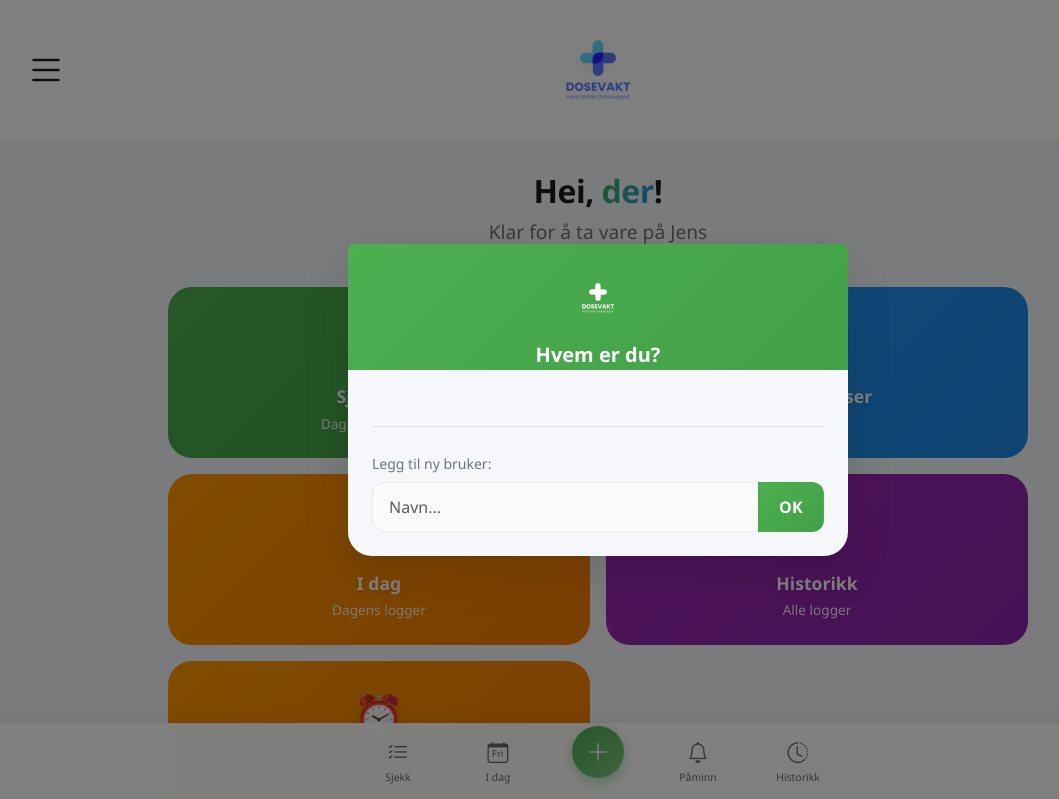
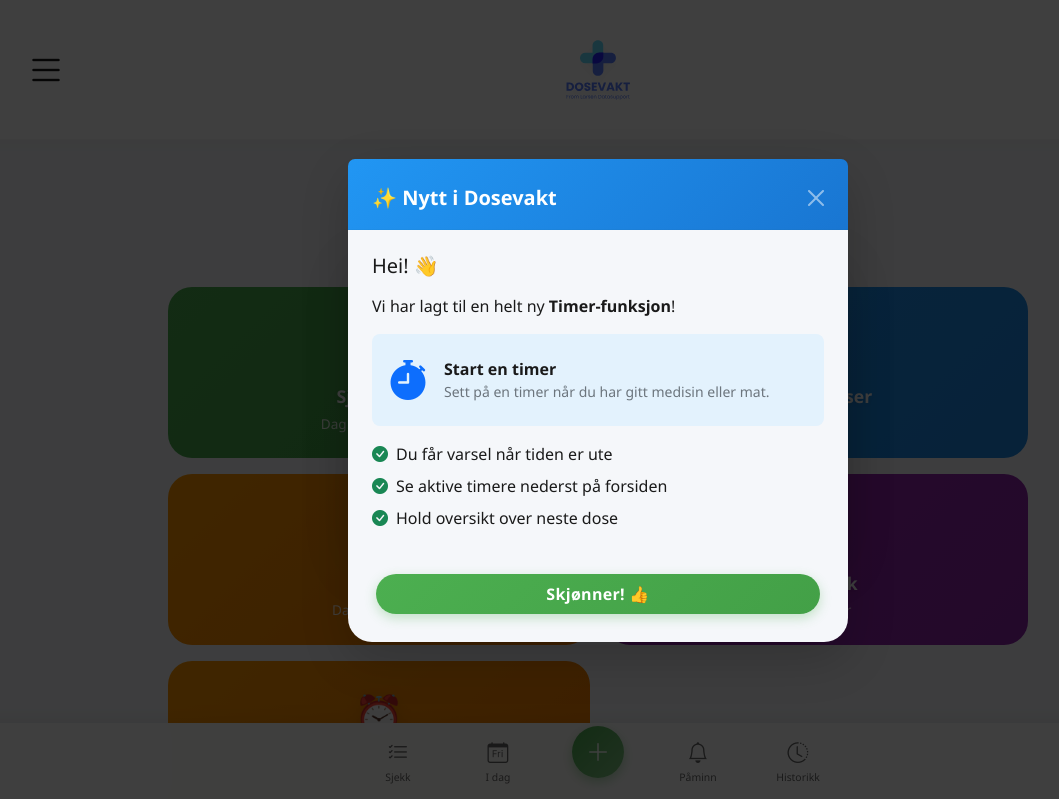
Before and after one commit to trollieske/jensapp, a plain HTML site: page index.html in a window 1280 px wide. Shown: the top 799 px of the page, without its empty margins (42-1101 px from the left). Drawn offline with nearby package versions, Linux system fonts and the light colour scheme; no server answers.

Commit message:
Feat: Add What's New modal for Timer feature

```diff
--- a/app.js
+++ b/app.js
@@ -42,6 +42,7 @@
     setDefaultDateTime();
     scheduleReminders();
     checkNotificationStatus();
+    checkWhatsNew();
 }
 
 function setupEventListeners() {
@@ -688,3 +689,19 @@
 
 // Service Worker registration removed to avoid conflicts with firebase-messaging-sw.js
 // and to prevent caching issues. Push notifications are handled in data.js.
+
+function checkWhatsNew() {
+    const currentVersion = '1.2.0-timer-feature';
+    const lastSeenVersion = localStorage.getItem('whatsNewVersion');
+
+    if (currentVersion !== lastSeenVersion) {
+        setTimeout(() => {
+            const modalEl = document.getElementById('whatsNewModal');
+            if (modalEl && typeof bootstrap !== 'undefined') {
+                const modal = new bootstrap.Modal(modalEl);
+                modal.show();
+                localStorage.setItem('whatsNewVersion', currentVersion);
+            }
+        }, 1500);
+    }
+}
--- a/index.html
+++ b/index.html
@@ -1497,6 +1497,41 @@
         </div>
     </div>
 
+    <!-- What's New Modal -->
+    <div class="modal fade" id="whatsNewModal" tabindex="-1" aria-hidden="true">
+        <div class="modal-dialog modal-dialog-centered">
+            <div class="modal-content border-0 shadow-lg">
+                <div class="modal-header text-white" style="background: linear-gradient(135deg, #2196F3, #1976D2);">
+                    <h5 class="modal-title">✨ Nytt i Dosevakt</h5>
+                    <button type="button" class="btn-close btn-close-white" data-bs-dismiss="modal" aria-label="Close"></button>
+                </div>
+                <div class="modal-body p-4">
+                    <h5 class="mb-3">Hei! 👋</h5>
+                    <p>Vi har lagt til en helt ny <strong>Timer-funksjon</strong>!</p>
+
+                    <div class="d-flex align-items-center mb-3 p-3 rounded-3" style="background: #E3F2FD;">
+                        <i class="bi bi-stopwatch-fill text-primary fs-1 me-3"></i>
+                        <div>
+                            <strong>Start en timer</strong>
+                            <div class="small text-muted">Sett på en timer når du har gitt medisin eller mat.</div>
+                        </div>
+                    </div>
+
+                    <ul class="list-unstyled">
+                        <li class="mb-2"><i class="bi bi-check-circle-fill text-success me-2"></i>Du får varsel når tiden er ute</li>
+                        <li class="mb-2"><i class="bi bi-check-circle-fill text-success me-2"></i>Se aktive timere nederst på forsiden</li>
+                        <li class="mb-2"><i class="bi bi-check-circle-fill text-success me-2"></i>Hold oversikt over neste dose</li>
+                    </ul>
+                </div>
+                <div class="modal-footer border-0 pt-0">
+                    <button type="button" class="btn btn-primary w-100 rounded-pill py-2" data-bs-dismiss="modal">
+                        Skjønner! 👍
+                    </button>
+                </div>
+            </div>
+        </div>
+    </div>
+
     <!-- Offcanvas Menu -->
     <div class="offcanvas offcanvas-start" tabindex="-1" id="offcanvasNavbar" aria-labelledby="offcanvasNavbarLabel" style="border-radius: 0 20px 20px 0; border: none; box-shadow: 5px 0 30px rgba(0,0,0,0.1);">
         <div class="offcanvas-header" style="background: linear-gradient(135deg, #4CAF50 0%, #2E7D32 100%); color: white; padding: 24px;">
```
Also changed, not shown: 1 other file.
